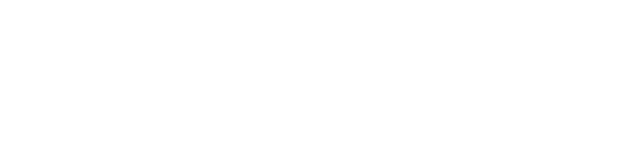
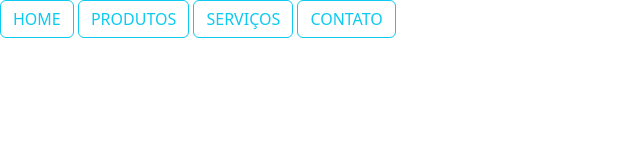
Before and after one commit to vikir342/RepositorioJavaBasico, a plain HTML site: page index.html in a window 1280 px wide. Shown: the whole page, without its empty margins (0-640 px from the left). Drawn offline with nearby package versions, Linux system fonts and the light colour scheme.

Commit message:
ALTERAÇÃO: Adicionado botões na página.

```diff
--- a/index.html
+++ b/index.html
@@ -11,6 +11,12 @@
 </head>
 
 <body>
+    <button type="button" class="btn btn-outline-info">HOME</button>
+    <button type="button" class="btn btn-outline-info">PRODUTOS</button>
+    <button type="button" class="btn btn-outline-info">SERVIÇOS</button>
+    <button type="button" class="btn btn-outline-info">CONTATO</button>
+
+
     <script src="https://cdn.jsdelivr.net/npm/bootstrap@5.3.3/dist/js/bootstrap.bundle.min.js"
         integrity="sha384-YvpcrYf0tY3lHB60NNkmXc5s9fDVZLESaAA55NDzOxhy9GkcIdslK1eN7N6jIeHz"
         crossorigin="anonymous"></script>
```
